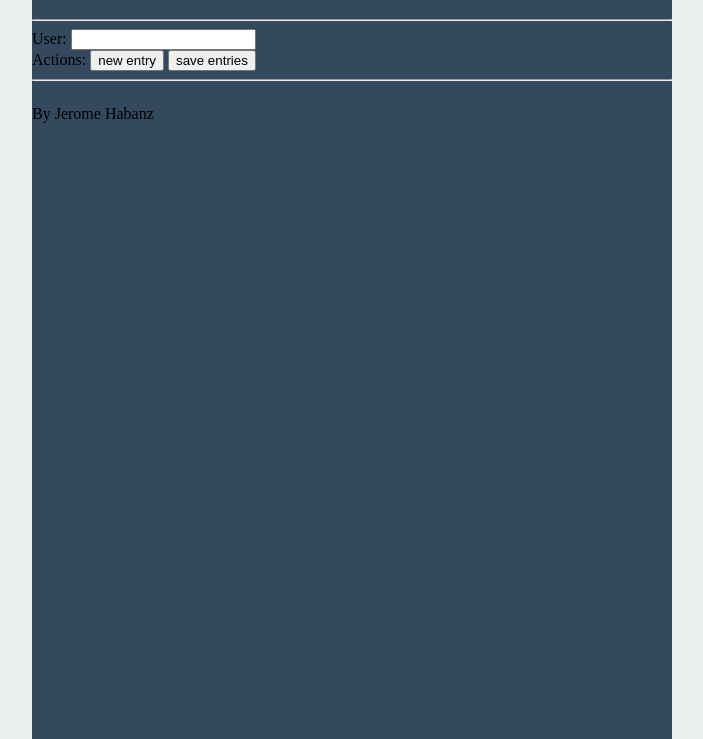
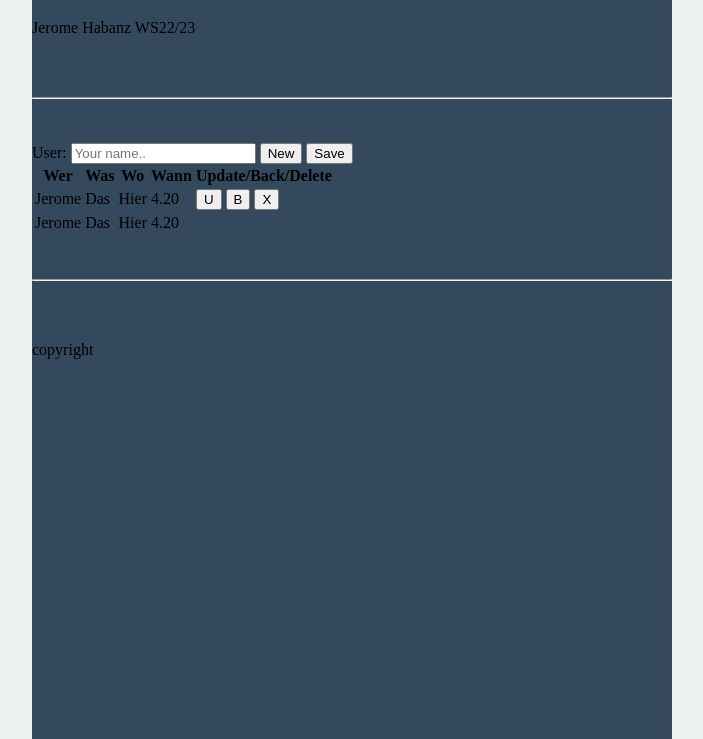
Before and after one commit to realjero/einkaufsliste, a website: page index.html in a window 1280 px wide. Shown: the part 61-800 px from the top of the page, without its empty margins (288-991 px from the left). Drawn offline with Linux system fonts and the light colour scheme.

Commit message:
basic table

```diff
--- a/index.html
+++ b/index.html
@@ -6,23 +6,56 @@
     <link rel="stylesheet" href="style.css">
 </head>
 <body>
-    <div>
+    <div id="main_section">
         <header>
             <h1>Einkaufsliste</h1>
+            <p>Jerome Habanz WS22/23</p>
         </header>
+
+        <br><br>
         <hr>
+        <br><br>
+
         <section>
             <form>
-                <label>User: </label>
-                <input type="text"><br>
-                <label>Actions: </label>
-                <input type="submit" value="new entry">
-                <input type="submit" value="save entries">
+                <label for="user">User: </label>
+                <input type="text" id="user" name="firstname" placeholder="Your name..">
+                <input type="submit" value="New" class="main_button">
+                <input type="submit" value="Save" class="main_button">
             </form>
+
+            <table>
+                <tr>
+                    <th>Wer</th>
+                    <th>Was</th>
+                    <th>Wo</th>
+                    <th>Wann</th>
+                    <th>Update/Back/Delete</th>
+                </tr>
+                <tr>
+                    <td contenteditable>Jerome</td>
+                    <td contenteditable>Das</td>
+                    <td contenteditable>Hier</td>
+                    <td contenteditable>4.20</td>
+                    <td><input type="submit" value="U" class="editable">
+                        <input type="submit" value="B" class="editable">
+                        <input type="submit" value="X" class="editable"></td>
+                </tr>
+                <tr>
+                    <td contenteditable>Jerome</td>
+                    <td contenteditable>Das</td>
+                    <td contenteditable>Hier</td>
+                    <td contenteditable>4.20</td>
+                </tr>
+            </table>
         </section>
+
+        <br><br>
         <hr>
+        <br><br>
+
         <footer>
-            <p>By Jerome Habanz</p>
+            <p>copyright</p>
         </footer>
     </div>
 </body>
```
